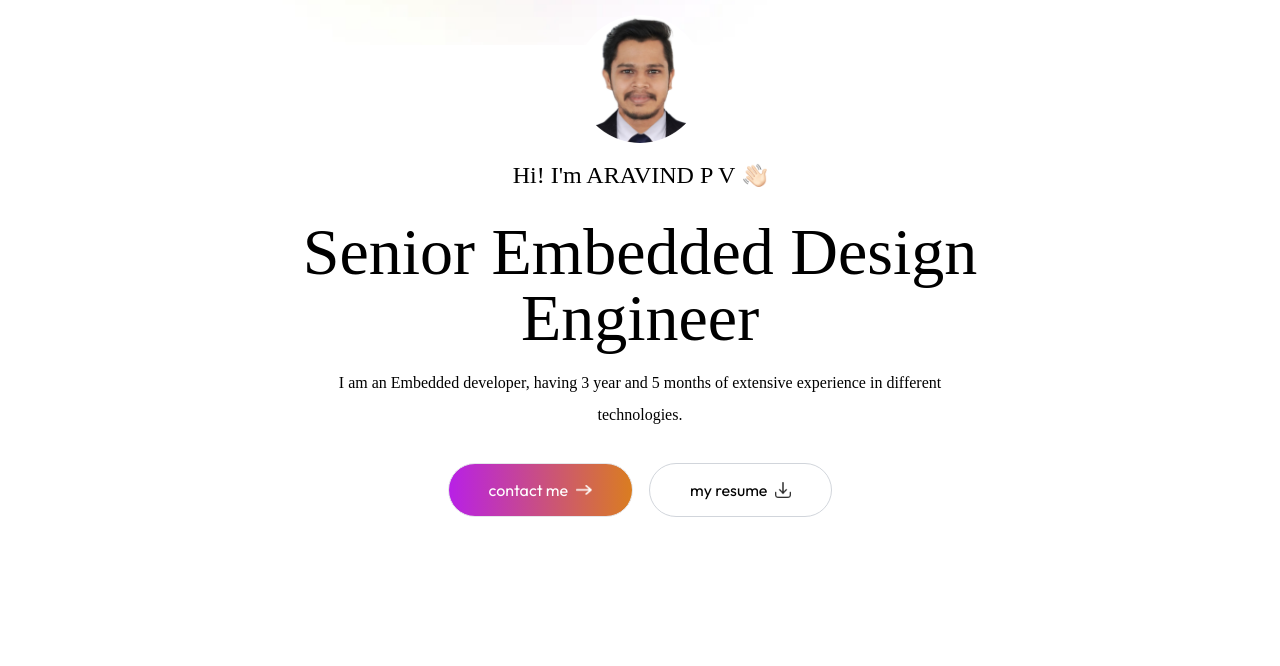
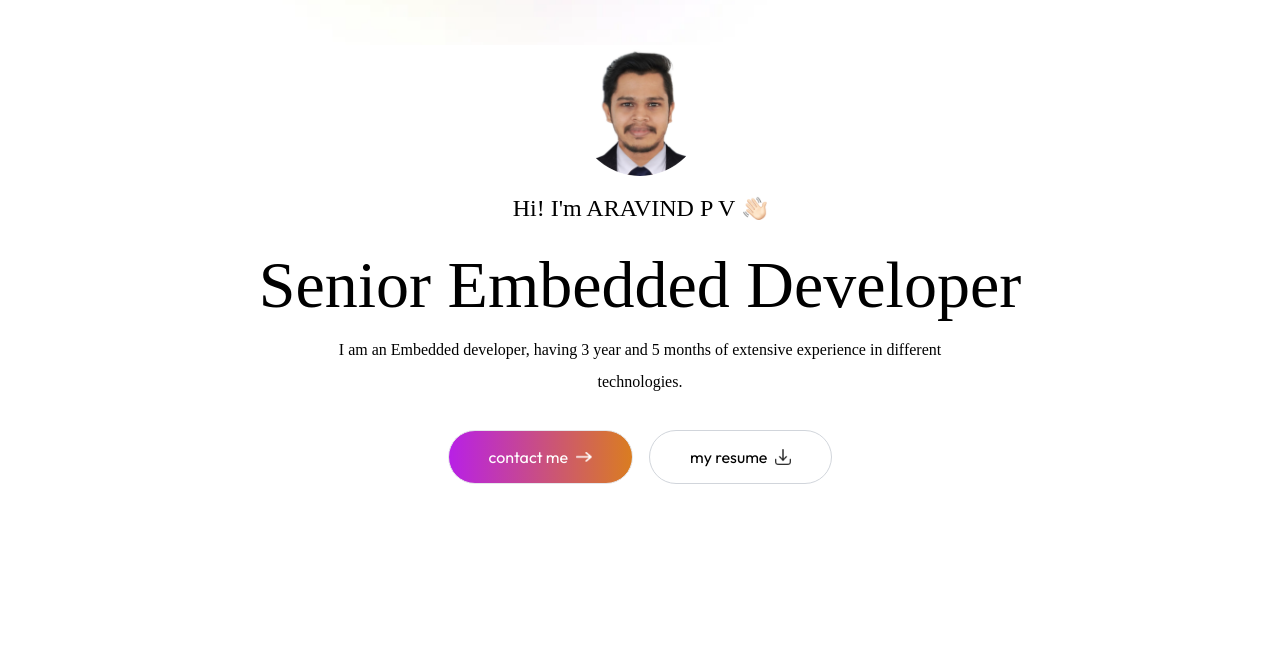
Before and after one commit to aravind-warrier/aravind_warrier.github.io, a website: page index.html in a window 1280 px wide. Shown: the part 134-800 px from the top of the page. Drawn offline with Linux system fonts and the light colour scheme; a web font is replaced by a local one.

Commit message:
designation fixed

```diff
--- a/index.html
+++ b/index.html
@@ -78,7 +78,7 @@
             Hi! I&apos;m ARAVIND P V
             <img src="./assets/hand-icon.png" alt="" class="w-6 mb-1" />
         </h3>
-        <h1 class="text-3xl sm:text-6xl lg:text-[66px] font-Ovo">Senior Embedded Design Engineer</h1>
+        <h1 class="text-3xl sm:text-6xl lg:text-[66px] font-Ovo">Senior Embedded Developer</h1>
         <p class="max-w-2xl mx-auto font-Ovo">I am an Embedded developer, having 3 year and 5 months of extensive experience in different technologies.</p>
 
         <div class="flex flex-col sm:flex-row items-center gap-4 mt-4">
```
